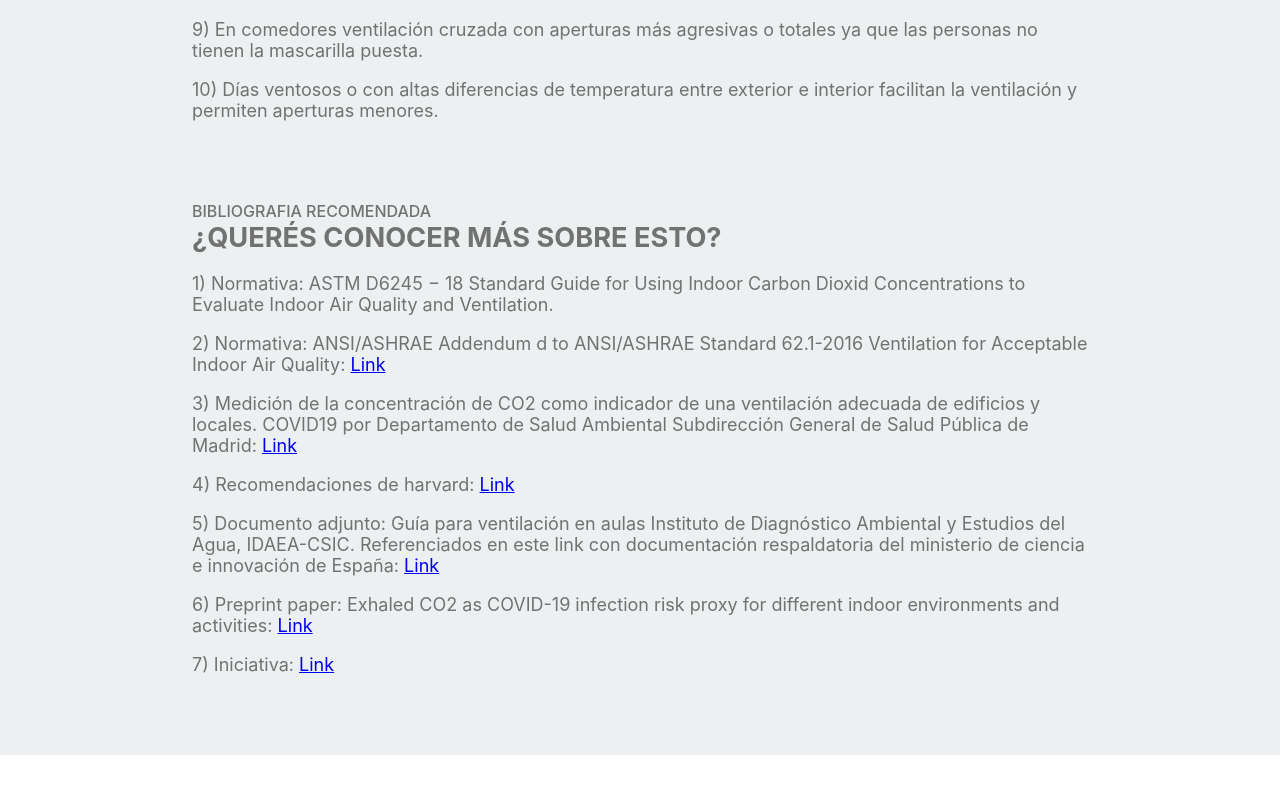
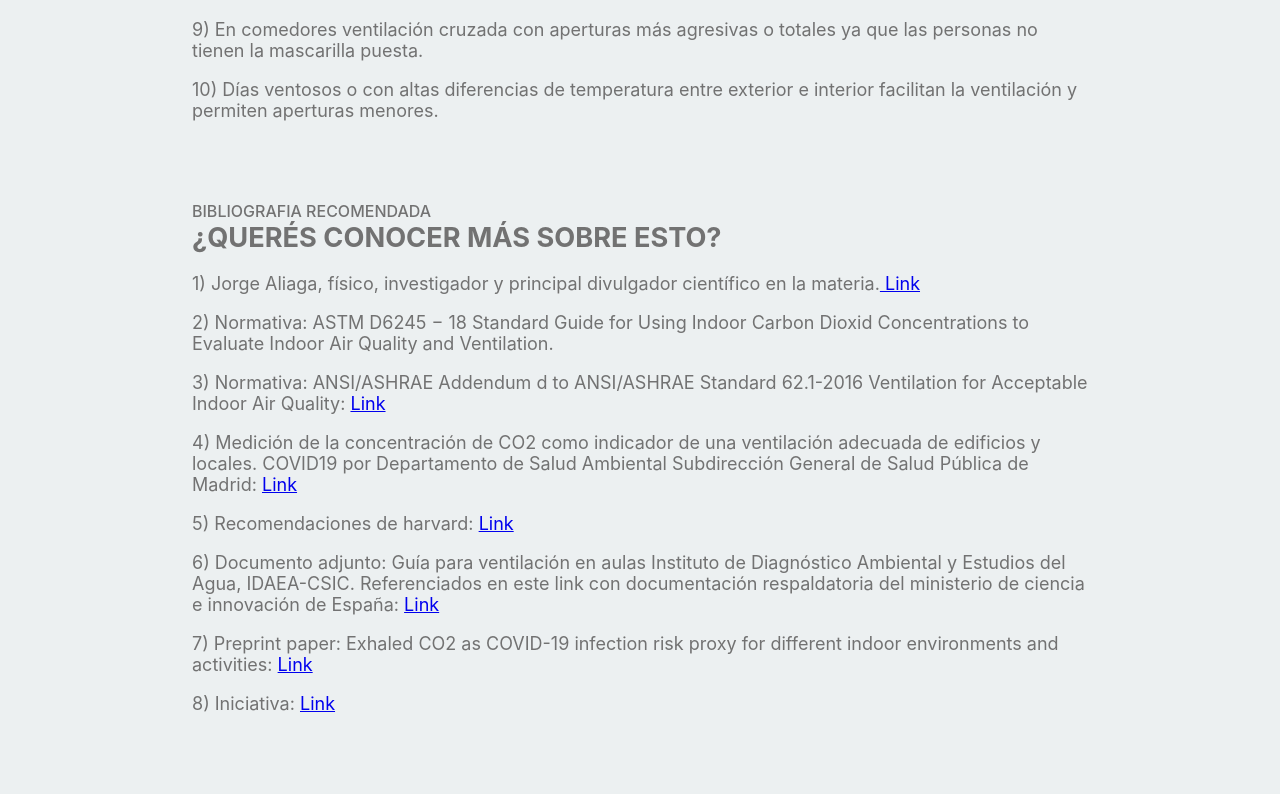
Before and after one commit to ADOX-SA/co2simulation, a React (Create React App) app: page / in a window 1280 px wide. Shown: the part 3621-4415 px from the top of the page. Before the commit the page ends 4376 px from the top, so only its background shows below. Built offline with nearby package versions, Linux system fonts and the light colour scheme; a web font is replaced by a local one.

Commit message:
Agrego informacion sobre divulgador

```diff
--- a/src/components/Information/info-list.js
+++ b/src/components/Information/info-list.js
@@ -69,30 +69,34 @@ export const infoList = [
     cName: "post",
     texts: [
       {
-        text: "1) Normativa: ASTM D6245 − 18 Standard Guide for Using Indoor Carbon Dioxid Concentrations to Evaluate Indoor Air Quality and Ventilation.",
+        text: "1) Jorge Aliaga, físico, investigador y principal divulgador científico en la materia.",
+        url: "http://www.jorgealiaga.com.ar/",
+      },
+      {
+        text: "2) Normativa: ASTM D6245 − 18 Standard Guide for Using Indoor Carbon Dioxid Concentrations to Evaluate Indoor Air Quality and Ventilation.",
         url: "",
       },
       {
-        text: "2) Normativa: ANSI/ASHRAE Addendum d to ANSI/ASHRAE Standard 62.1-2016 Ventilation for Acceptable Indoor Air Quality: ",
+        text: "3) Normativa: ANSI/ASHRAE Addendum d to ANSI/ASHRAE Standard 62.1-2016 Ventilation for Acceptable Indoor Air Quality: ",
         url: "https://www.ashrae.org/File%20Library/Technical%20Resources/Standards%20and%20Guidelines/Standards%20Addenda/62.1-2016/62_1_2016_d_20180302.pdf",
       },
       {
-        text: "3) Medición de la concentración de CO2 como indicador de una ventilación adecuada de edificios y locales. COVID19 por Departamento de Salud Ambiental Subdirección General de Salud Pública de Madrid: ",
+        text: "4) Medición de la concentración de CO2 como indicador de una ventilación adecuada de edificios y locales. COVID19 por Departamento de Salud Ambiental Subdirección General de Salud Pública de Madrid: ",
         url: "https://madridsalud.es/wp-content/uploads/2020/11/InfSAM33-2020Ventilacion_interio_como_medida_preventivaCOVID19.pdf",
       },
       {
-        text: "4) Recomendaciones de harvard: ",
+        text: "5) Recomendaciones de harvard: ",
         url: "https://bit.ly/3oxuwSB",
       },
       {
-        text: "5) Documento adjunto: Guía para ventilación en aulas Instituto de Diagnóstico Ambiental y Estudios del Agua, IDAEA-CSIC. Referenciados en este link con documentación respaldatoria del ministerio de ciencia e innovación de España: ",
+        text: "6) Documento adjunto: Guía para ventilación en aulas Instituto de Diagnóstico Ambiental y Estudios del Agua, IDAEA-CSIC. Referenciados en este link con documentación respaldatoria del ministerio de ciencia e innovación de España: ",
         url: "https://www.csic.es/es/actualidad-del-csic/una-guia-del-csic-muestra-como-se-deben-ventilar-las-aulas-para-reducir-el",
       },
       {
-        text: "6) Preprint paper: Exhaled CO2 as COVID-19 infection risk proxy for different indoor environments and activities: ",
+        text: "7) Preprint paper: Exhaled CO2 as COVID-19 infection risk proxy for different indoor environments and activities: ",
         url: "https://www.medrxiv.org/content/10.1101/2020.09.09.20191676v2",
       },
-      { text: "7) Iniciativa: ", url: "https://www.aireamos.org/" },
+      { text: "8) Iniciativa: ", url: "https://www.aireamos.org/" },
     ],
   },
 ];
```
